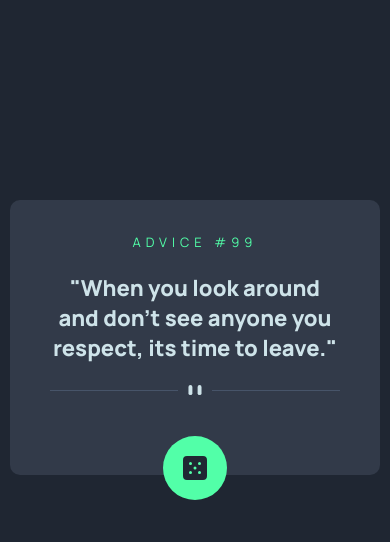
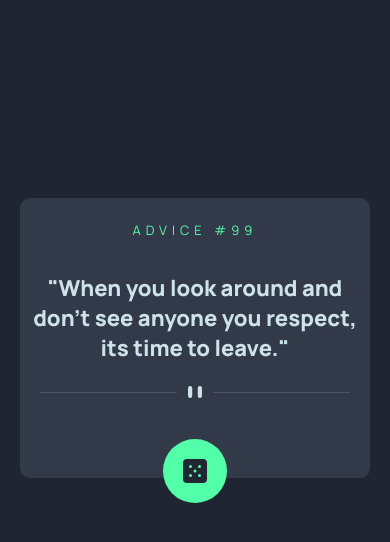
Before and after one commit to potatbut/advice-generator-app, a plain HTML site: page index.html in a window 390 px wide. Both pictures are taken after a click on the button 195 px from the left and 468 px from the top of the page. Drawn offline with Linux system fonts and the light colour scheme; no server answers.

Commit message:
Animation script

```diff
--- a/index.js
+++ b/index.js
@@ -1,16 +1,25 @@
 const link = 'https://api.adviceslip.com/advice'
+const container = document.querySelector('.advice')
 const button = document.querySelector('.advice__button')
 const adviceID = document.querySelector('.advice__number')
 const adviceText = document.querySelector('.advice__main-text')
-const container = document.querySelector('.advice')
 
 
 window.onload = getAdvice()
+setTimeout(showBlock, 500)
 
-setTimeout(addBlur, 500)
 
 button.addEventListener('click', function () {
-  getAdvice()
+
+  setTimeout(function(){
+    getAdvice()
+  },300)
+
+  setTimeout(function(){
+    container.style.height = adviceText.clientHeight + 100 + 'px'
+  }, 600)
+
+  addFadeEffect(adviceText)
 })
 
 function getAdvice() {
@@ -27,6 +36,13 @@ function getAdvice() {
   })
 }
 
-function addBlur() {
-  container.classList.add('blur')
+function showBlock() {
+  container.classList.add('show')
 }
+
+function addFadeEffect(element) {
+  element.classList.add('fade')
+  setTimeout(function(){
+    element.classList.remove('fade')
+  },600)
+}
--- a/style.css
+++ b/style.css
@@ -36,6 +36,7 @@ button {
 
 
 .advice {
+  min-width: 450px;
   max-width: 450px;
   padding: 20px 40px 80px;
   margin: auto;
@@ -49,9 +50,9 @@ button {
 }
 
 
-.advice.blur {
+.advice.show {
   opacity: 1;
-  transition: all 500ms;
+  transition: 500ms;
 }
 
 
@@ -69,14 +70,23 @@ button {
   font-size: 28px;
   font-weight: 800;
   color: hsl(193, 38%, 86%);
+  transition: 300ms;
+  opacity: 1;
+}
+
+.advice__main-text.fade {
+  opacity: 0;
 }
 
 .advice__image {
-  width: 100%;
+  max-height: 16px;
+  max-width: calc(100% - 20px);
+  position: absolute;
+  bottom: 80px;
 }
 
 .advice__button {
-  transition: all 500ms;
+  transition: 500ms;
   padding: 20px;
   border-radius: 50px;
   background-color: hsl(150, 100%, 66%);
@@ -90,7 +100,7 @@ button {
 
 .advice__button-image {
   float: left;
-  transition: all 500ms;
+  transition: 500ms;
 }
 
 .advice__button:hover {
@@ -107,10 +117,19 @@ button {
 
 @media (max-width: 580px) {
   .container {
-    padding: 0 10px;
+    padding: 0 20px;
+  }
+
+  .advice {
+    padding: 10px 10px 80px;
+    min-width: auto;
   }
 
   .advice__main-text {
     font-size: 22px;
   }
+
+  .advice__image {
+    max-width: calc(100% - 40px);
+  }
 }
```
